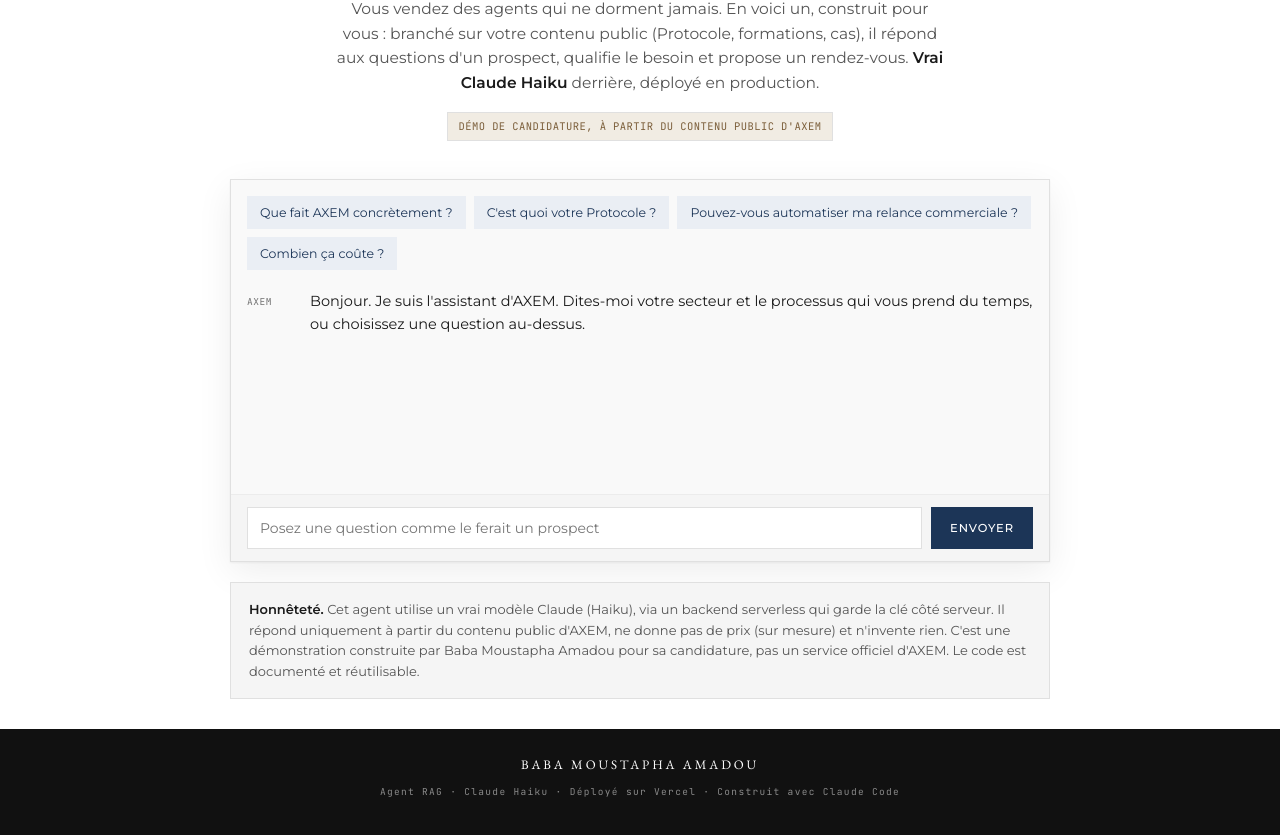
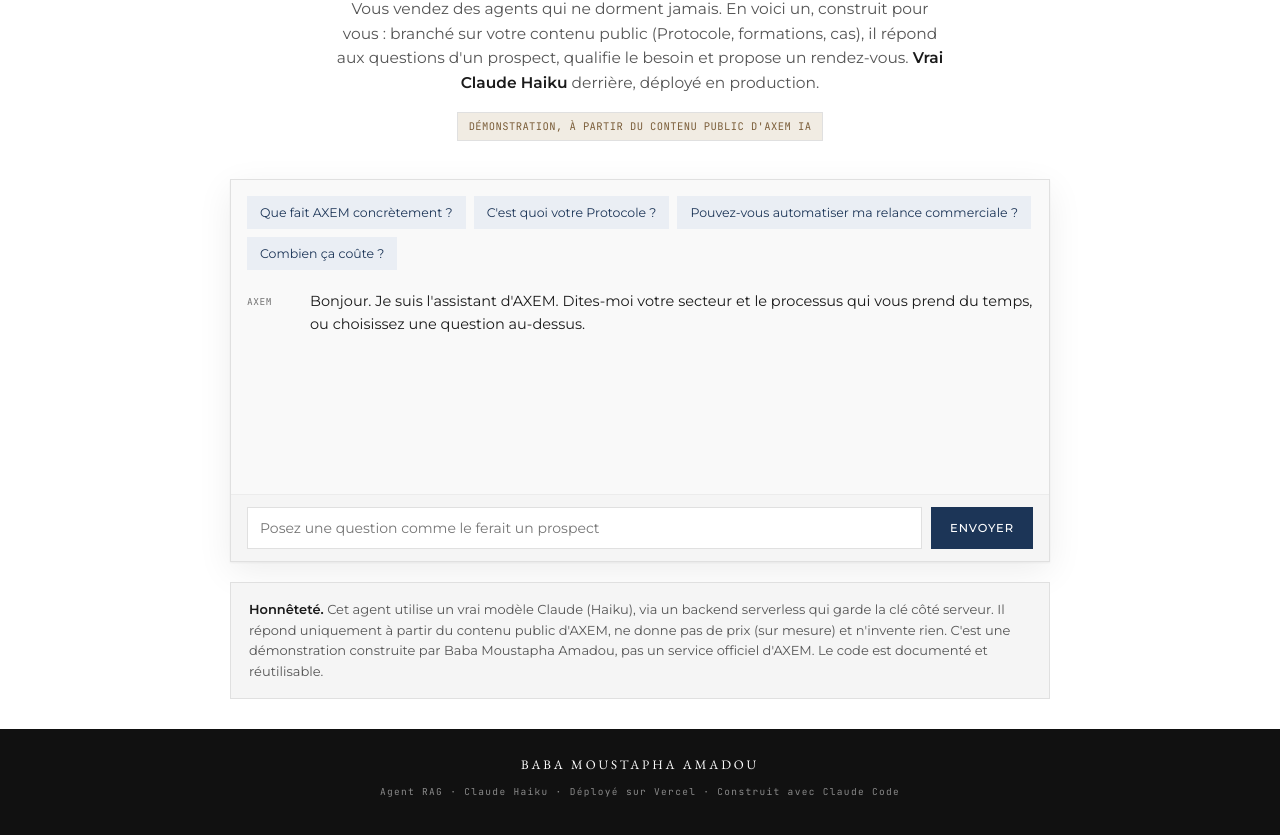
Before and after one commit to BMA1026/axem-avant-vente, a website: page public/index.html in a window 1280 px wide. Shown: the part 249-1084 px from the top of the page. Drawn offline with nearby package versions, Linux system fonts and the light colour scheme.

Commit message:
Page neutralisee : demonstration (retrait des mentions candidature)

```diff
--- a/data/knowledge.js
+++ b/data/knowledge.js
@@ -72,6 +72,6 @@ export const KNOWLEDGE = [
   {
     id: "demo-honnetete",
     title: "À propos de cet assistant",
-    text: "Cet assistant est une démonstration construite par Baba Moustapha Amadou dans le cadre de sa candidature au poste de Chef de projet IA en alternance chez AXEM. Il s'appuie uniquement sur le contenu public du site d'AXEM et sur un vrai modèle Claude (Haiku). Ce n'est pas un service officiel d'AXEM. Il montre un agent avant-vente que Baba sait concevoir, brancher sur une base de connaissances et déployer en production."
+    text: "Cet assistant est une démonstration construite par Baba Moustapha Amadou à partir du contenu public d'AXEM. Il s'appuie uniquement sur ce contenu et sur un vrai modèle Claude (Haiku). Ce n'est pas un service officiel d'AXEM. Il montre un agent avant-vente que Baba sait concevoir, brancher sur une base de connaissances et déployer en production."
   }
 ];
--- a/public/index.html
+++ b/public/index.html
@@ -77,7 +77,7 @@ footer .fs{font-family:var(--mono);font-size:9.5px;letter-spacing:.14em;margin-t
     <span class="eyebrow">Démonstration · vrai modèle Claude derrière</span>
     <h1>L'avant-vente d'AXEM qui ne dort jamais</h1>
     <p class="lead">Vous vendez des agents qui ne dorment jamais. En voici un, construit pour vous : branché sur votre contenu public (Protocole, formations, cas), il répond aux questions d'un prospect, qualifie le besoin et propose un rendez-vous. <b>Vrai Claude Haiku</b> derrière, déployé en production.</p>
-    <span class="fict">Démo de candidature, à partir du contenu public d'AXEM</span>
+    <span class="fict">Démonstration, à partir du contenu public d'AXEM IA</span>
   </section>
 
   <div class="chatcard">
@@ -90,7 +90,7 @@ footer .fs{font-family:var(--mono);font-size:9.5px;letter-spacing:.14em;margin-t
   </div>
 
   <div class="note">
-    <b>Honnêteté.</b> Cet agent utilise un vrai modèle Claude (Haiku), via un backend serverless qui garde la clé côté serveur. Il répond uniquement à partir du contenu public d'AXEM, ne donne pas de prix (sur mesure) et n'invente rien. C'est une démonstration construite par Baba Moustapha Amadou pour sa candidature, pas un service officiel d'AXEM. Le code est documenté et réutilisable.
+    <b>Honnêteté.</b> Cet agent utilise un vrai modèle Claude (Haiku), via un backend serverless qui garde la clé côté serveur. Il répond uniquement à partir du contenu public d'AXEM, ne donne pas de prix (sur mesure) et n'invente rien. C'est une démonstration construite par Baba Moustapha Amadou, pas un service officiel d'AXEM. Le code est documenté et réutilisable.
   </div>
 </main>
 
```
